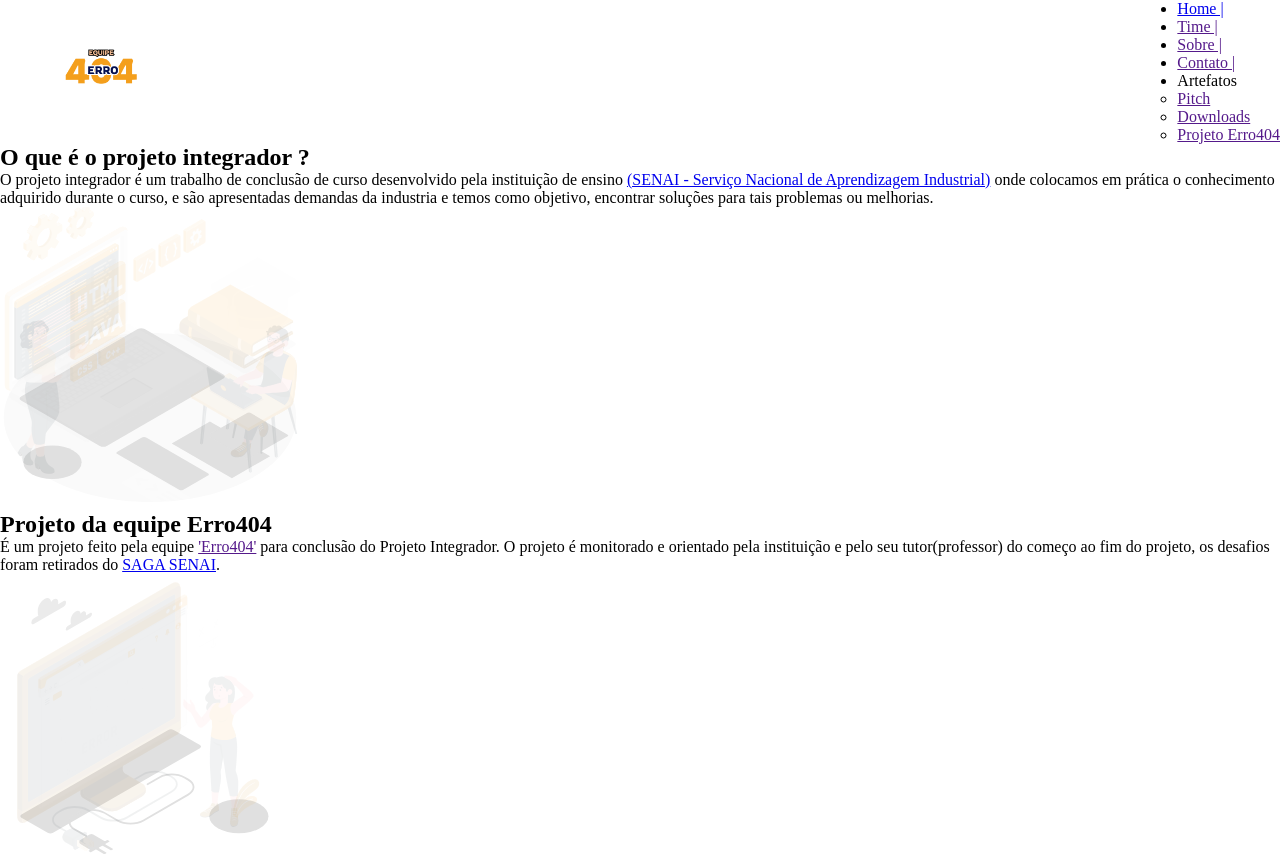
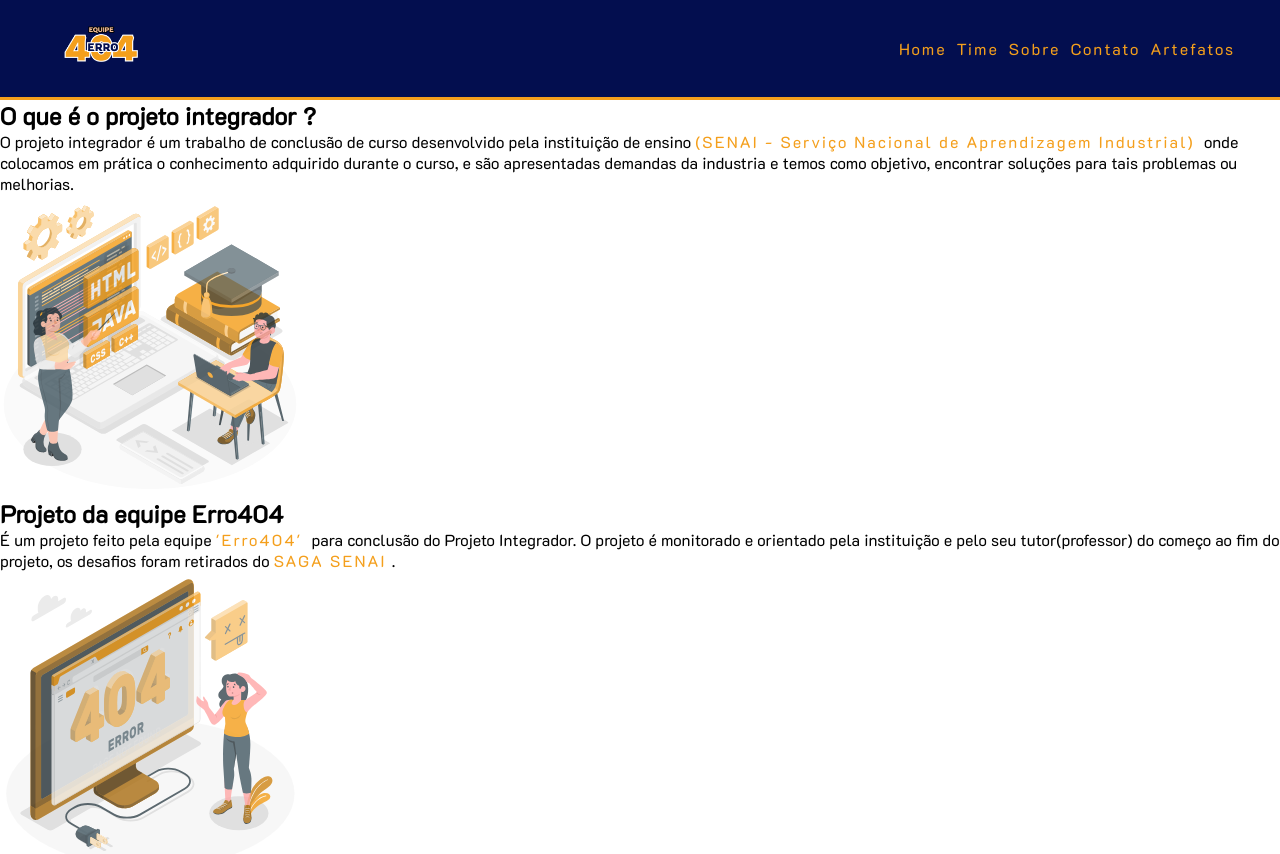
Before and after one commit to Lucas-Braga04/siteER404, a website: page index.html in a window 1280 px wide. Shown: the top 854 px of the page. Drawn offline with Linux system fonts and the light colour scheme.

Commit message:
Estilização do navbar

```diff
--- a/CSS/style.css
+++ b/CSS/style.css
@@ -1,16 +1,83 @@
-*{
+@import url('https://fonts.googleapis.com/css2?family=K2D&display=swap');
+
+* {
+    padding: 0;
     margin: 0;
-    padding: 0;
+    box-sizing: border-box;
 }
-body{
+
+body {
+    font-family: 'K2D', sans-serif;
     width: 100vw;
     height: 100vh;
+}
+
+nav {
+    display: flex;
+    justify-content: space-between;
+    align-items: center;
+    background-color: #030E4F;
+    width: 100vw;
+    height: 100px;
+    border-bottom: solid 3px #F49F1C;
+}
+
+nav ul {
+    list-style: none;
+    display: flex;
+    padding-right: 40px;
+}
+
+nav ul li,
+a {
+    text-decoration: none;
+    color: #F49F1C;
+    letter-spacing: 2px;
+    padding-right: 5px;
+}
+
+nav ul li a:hover {
+    font-weight: 600;
+    text-shadow: 0px 0px 2px #F49F1C;
+}
+
+#dropdown-menu {
+    display: flex;
+    flex-direction: column;
+    display: none;
 
 }
-nav{
 
+#artefs {
     display: flex;
-    flex-direction: row;
-    justify-content: space-between;
-    align-items: center;
+    position: relative;
 }
+
+#artefs:hover {
+    cursor: pointer;
+
+    #dropdown-menu {
+        display: flex;
+        background-color: #F49F1C;
+        position: absolute;
+        width: 250px;
+        border-radius: 3px;
+        justify-content: center;
+        margin-top: 23px;
+        border: 2px solid #F2BC94;
+
+    }
+
+    #dropdown-menu a {
+        color: #030E4F;
+        padding-left: 8px;
+        display: flex;
+        border-bottom: #030E4F solid 1px;
+        padding-bottom: 5px;
+
+    }
+
+    #dropdown-menu a:hover {
+        text-shadow: 0px 0px 5px #030E4F;
+    }
+}
--- a/css/style.css
+++ b/css/style.css
@@ -1,16 +1,83 @@
-*{
+@import url('https://fonts.googleapis.com/css2?family=K2D&display=swap');
+
+* {
+    padding: 0;
     margin: 0;
-    padding: 0;
+    box-sizing: border-box;
 }
-body{
+
+body {
+    font-family: 'K2D', sans-serif;
     width: 100vw;
     height: 100vh;
+}
+
+nav {
+    display: flex;
+    justify-content: space-between;
+    align-items: center;
+    background-color: #030E4F;
+    width: 100vw;
+    height: 100px;
+    border-bottom: solid 3px #F49F1C;
+}
+
+nav ul {
+    list-style: none;
+    display: flex;
+    padding-right: 40px;
+}
+
+nav ul li,
+a {
+    text-decoration: none;
+    color: #F49F1C;
+    letter-spacing: 2px;
+    padding-right: 5px;
+}
+
+nav ul li a:hover {
+    font-weight: 600;
+    text-shadow: 0px 0px 2px #F49F1C;
+}
+
+#dropdown-menu {
+    display: flex;
+    flex-direction: column;
+    display: none;
 
 }
-nav{
 
+#artefs {
     display: flex;
-    flex-direction: row;
-    justify-content: space-between;
-    align-items: center;
+    position: relative;
 }
+
+#artefs:hover {
+    cursor: pointer;
+
+    #dropdown-menu {
+        display: flex;
+        background-color: #F49F1C;
+        position: absolute;
+        width: 250px;
+        border-radius: 3px;
+        justify-content: center;
+        margin-top: 23px;
+        border: 2px solid #F2BC94;
+
+    }
+
+    #dropdown-menu a {
+        color: #030E4F;
+        padding-left: 8px;
+        display: flex;
+        border-bottom: #030E4F solid 1px;
+        padding-bottom: 5px;
+
+    }
+
+    #dropdown-menu a:hover {
+        text-shadow: 0px 0px 5px #030E4F;
+    }
+}
--- a/index.html
+++ b/index.html
@@ -6,7 +6,8 @@
     <meta http-equiv="X-UA-Compatible" content="IE=edge">
     <meta name="viewport" content="width=device-width, initial-scale=1.0">
     <link rel="stylesheet" href="/css/style.css">
-    <link rel="shortcut icon" href="/ASSETS/IMG/LOGO-404.png" type="image/x-icon">
+    <link rel="shortcut icon" href="/ASSETS/IMG/ICON-404.png" type="image/x-icon">
+    <link href='https://unpkg.com/css.gg@2.0.0/icons/css/chevron-down.css' rel='stylesheet'>
     <title>Erro404</title>
 </head>
 
@@ -17,12 +18,12 @@
                     height="100px"></a>
         </span>
         <ul>
-            <li><a href="/index.html">Home |</a></li>
-            <li><a href="">Time |</a></li>
-            <li><a href="">Sobre |</a></li>
-            <li><a href="">Contato |</a></li>
-            <li>Artefatos
-                <ul>
+            <li><a href="/index.html">Home</a></li>
+            <li><a href="">Time</a></li>
+            <li><a href="">Sobre</a></li>
+            <li><a href="">Contato</a></li>
+            <li id="artefs">Artefatos<i class="gg-chevron-down"></i>
+                <ul id="dropdown-menu">
                     <li><a href="">Pitch</a></li>
                     <li><a href="">Downloads</a></li>
                     <li><a href="">Projeto Erro404</a></li>
@@ -78,7 +79,7 @@
                 <a href="mailto:pabloxt200@gmail.com">pabloxt200@gmail.com</a>
                 <a href="mailto:pabloxt200@gmail.com">victorgomes1026@gmail.com</a>
                 <a href="mailto:pabloxt200@gmail.com">lucas26raphael@hotmail.com</a>
-                <a href="#">...</a>
+                <a href="mailto:adriiano17181920@gmail.com">adriiano17181920@gmail.com</a>
             </span>
         </div>
         <div id="contato-linkedin">
@@ -86,7 +87,7 @@
                 <a target="_blank" href="https://www.linkedin.com/in/pablo-rodrigues-125b73224/">Pablo Rodrigues</a>
                 <a target="_blank" href="https://www.linkedin.com/in/victor-moraes-275b42275">Victor Gomes</a>
                 <a target="_blank" href="https://www.linkedin.com/in/lucas-braga-191554258/">Lucas Raphael</a>
-                <a target="_blank" href="#">José Adriano</a>
+                <a target="_blank" href="https://www.linkedin.com/in/adriano-silva-126250247">José Adriano</a>
             </span>
         </div>
         <div id="contato-github">
@@ -94,7 +95,7 @@
                 <a target="_blank" href="https://github.com/PabloSG1">Pablo Rodrigues</a>
                 <a target="_blank" href="https://github.com/VictorGomes06">Victor Gomes</a>
                 <a target="_blank" href="https://github.com/LucasRaphael2">Lucas Raphael</a>
-                <a target="_blank" href="#">José Adriano</a>
+                <a target="_blank" href="https://github.com/adriano150">José Adriano</a>
             </span>
         </div>
         <hr>
```
Also changed, not shown: ASSETS/IMG/ICON-404.png (renamed from ASSETS/IMG/LOGO-404.png).
